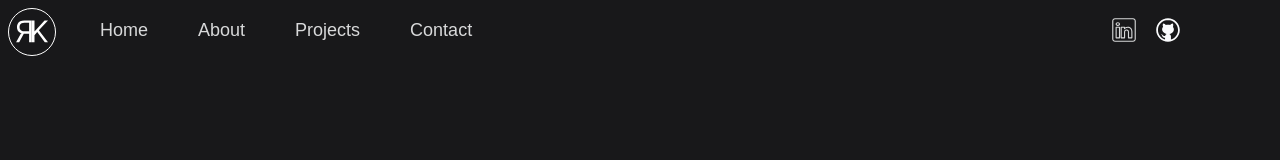
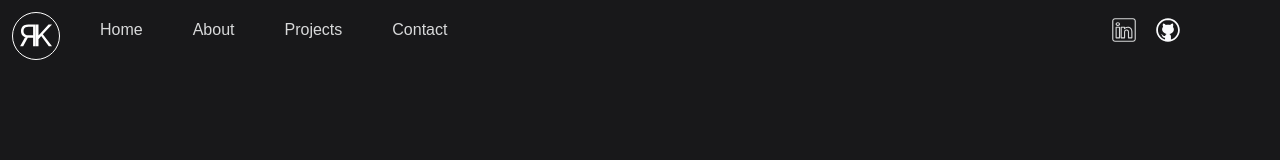
Before and after one commit to Bouderton/about-me, a React (Vite) app in the folder About-Me/: page / in a window 1280 px wide. Shown: the top 160 px of the page. Built offline with nearby package versions, Linux system fonts and the light colour scheme.

Commit message:
edit-anims&&add-scroll

```diff
--- a/About-Me/src/components/Header/Header.css
+++ b/About-Me/src/components/Header/Header.css
@@ -22,10 +22,11 @@
 .header__logo {
   position: fixed;
   z-index: 2;
-  top: 8px;
-  left: 8px;
+  top: 12px;
+  left: 12px;
   width: 48px;
   height: 48px;
+  cursor: pointer;
 }
 
 .header__github {
--- a/About-Me/src/components/Header/Header.jsx
+++ b/About-Me/src/components/Header/Header.jsx
@@ -2,15 +2,28 @@ import "./Header.css";
 import Navigation from "../Navigation/Navigation";
 import { motion } from "motion/react";
 import Logo from "../Logo/Logo";
+import { useRef } from "react";
 
 const Header = () => {
+  const homeRef = useRef();
   return (
     <>
-      <Navigation />
+      <Navigation scrollRef={homeRef} />
       <header className="header">
-        <div className="header__logo">
+        <motion.div
+          initial={{ backgroundColor: "transparent", borderRadius: "50%" }}
+          whileHover={{
+            backgroundColor: "#3a85ff",
+          }}
+          className="header__logo"
+          onClick={() => {
+            homeRef.current?.scrollIntoView({
+              behavior: "smooth",
+            });
+          }}
+        >
           <Logo />
-        </div>
+        </motion.div>
         <div className="header__content">
           <div className="header__anim">
             <motion.h1
--- a/About-Me/src/components/Logo/Logo.jsx
+++ b/About-Me/src/components/Logo/Logo.jsx
@@ -8,6 +8,15 @@ const Logo = () => {
       viewBox="0 0 240 240"
       fill="none"
       xmlns="http://www.w3.org/2000/svg"
+      initial={{ scale: 1 }}
+      whileHover={{
+        scale: 1.15,
+        transition: {
+          duration: 0.25,
+          type: "spring",
+          bounce: 0.25,
+        },
+      }}
     >
       <motion.rect
         x="2.5"
@@ -17,7 +26,7 @@ const Logo = () => {
         rx="117.5"
         stroke="white"
         strokeWidth="5"
-        initial={{ opacity: 0, pathLength: 0 }}
+        initial={{ opacity: 0, pathLength: 0, scale: 1 }}
         animate={{ opacity: 1, pathLength: 1 }}
         transition={{ delay: 1, duration: 0.75 }}
       />
--- a/About-Me/src/components/Navigation/Navigation.css
+++ b/About-Me/src/components/Navigation/Navigation.css
@@ -22,6 +22,7 @@
 .nav__buttons-container {
   display: flex;
   flex-direction: row;
+  width: 400px;
   gap: 50px;
 }
 
@@ -30,7 +31,7 @@
   border: none;
   outline: none;
   color: #d8d9da;
-  font-size: 18px;
+  font-size: 16px;
   height: 30px;
   padding: 0;
   cursor: pointer;
@@ -41,7 +42,6 @@
   flex-direction: row;
   align-items: center;
   gap: 20px;
-  /* max-width: 100px; */
 }
 
 .nav__icon {
--- a/About-Me/src/components/Navigation/Navigation.jsx
+++ b/About-Me/src/components/Navigation/Navigation.jsx
@@ -3,11 +3,12 @@ import NavigationMobile from "../NavigationMobile/NavigationMobile";
 import linkedin from "../../images/linkedin-small.svg";
 import github from "../../images/github.svg";
 import { motion } from "motion/react";
+import { useRef } from "react";
 
-const Navigation = () => {
+const Navigation = ({ scrollRef }) => {
   return (
     <>
-      <nav className="nav">
+      <nav className="nav" ref={scrollRef}>
         <div className="nav__content">
           <div className="nav__buttons-container">
             <motion.button
```
